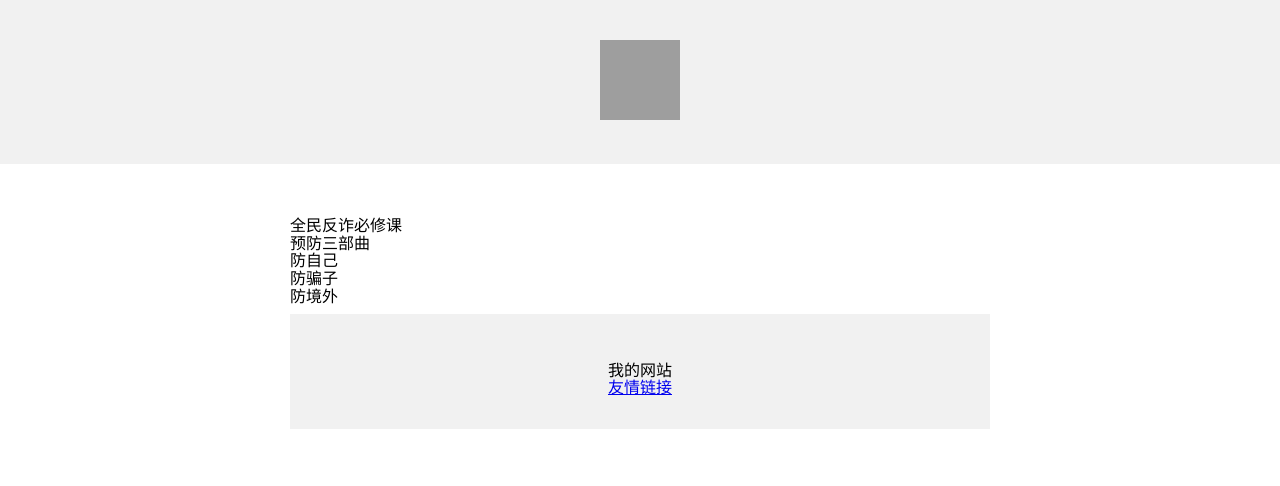
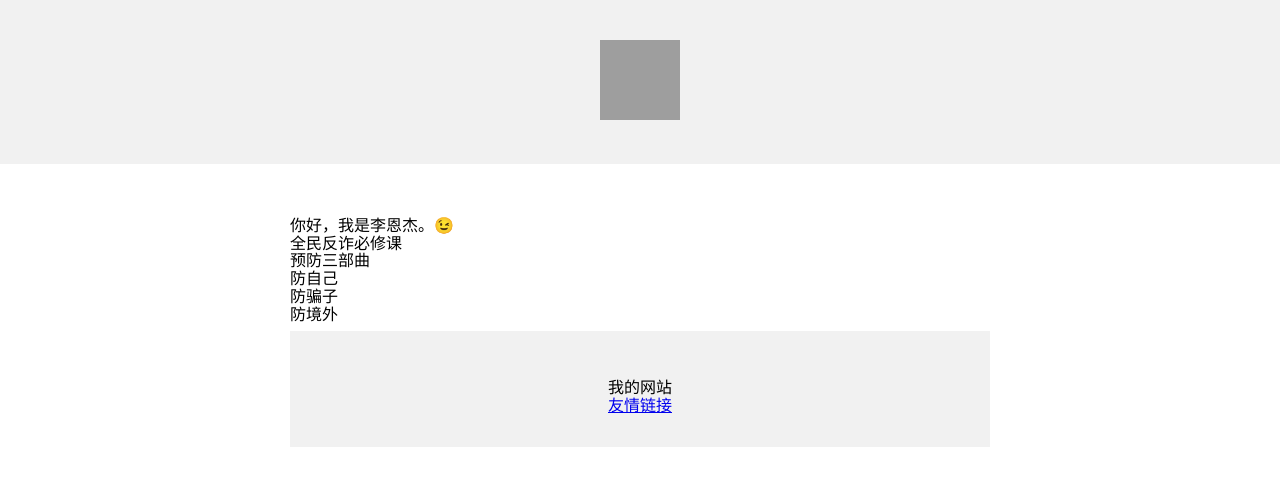
Before and after one commit to Iienjie/pw01, a plain HTML site: page index.html in a window 1280 px wide. Drawn offline with Linux system fonts and the light colour scheme; grey boxes are pictures that could not be loaded.

Commit message:
Update index.html

```diff
--- a/index.html
+++ b/index.html
@@ -21,6 +21,7 @@
     padding: 15px;
     line-height: 1.7px;
     ">
+    <p>你好，我是李恩杰。😉</p>
     <p>全民反诈必修课</p>
     <p>预防三部曲</p>
     <p>防自己</p>
```
